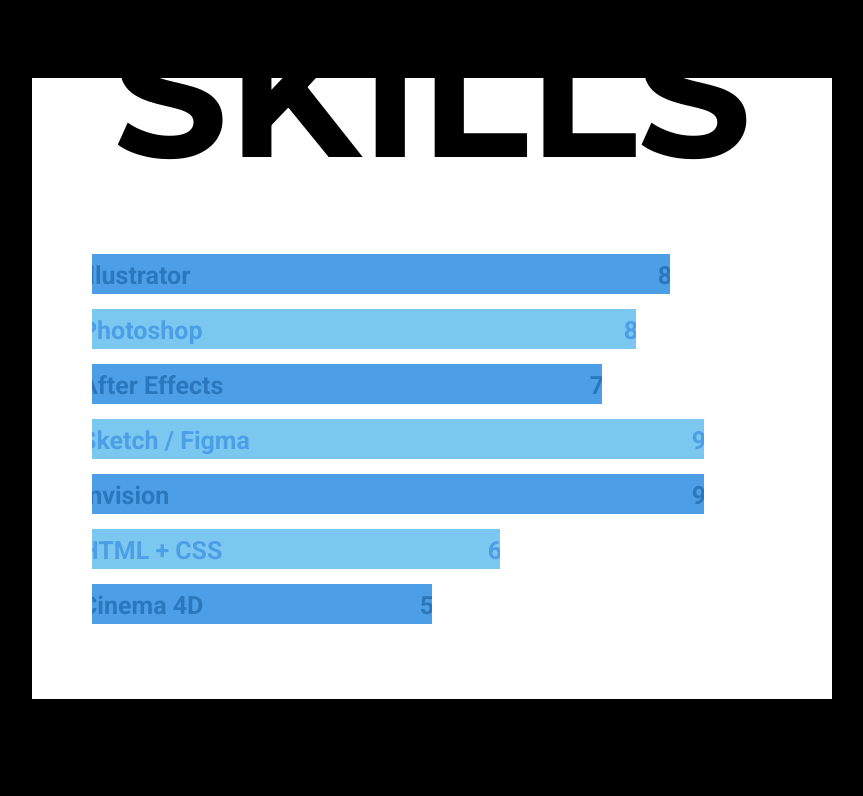
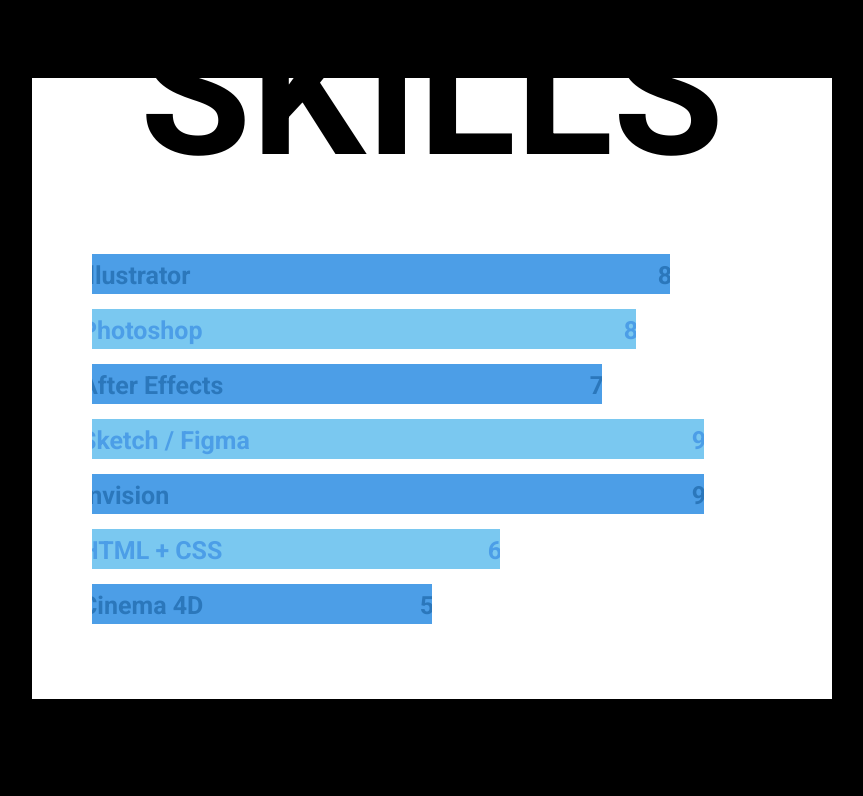
Before and after one commit to allan-salas/allan-salas.github.io, a plain HTML site: page index.html in a window 1280 px wide. Shown: the part 7968-8764 px from the top of the page, without its empty margins (23-886 px from the left). Drawn offline with Linux system fonts and the light colour scheme.

Commit message:
Update style.css

```diff
--- a/style.css
+++ b/style.css
@@ -215,7 +215,7 @@ body a:hover
 
 .section-content-holder .content-title
 {
-    font-family: 'Montserrat';
+    font-family: 'Montserrat'sans-serif;
     font-weight: 700;
     text-align: center;
     font-size: 180px;
```
